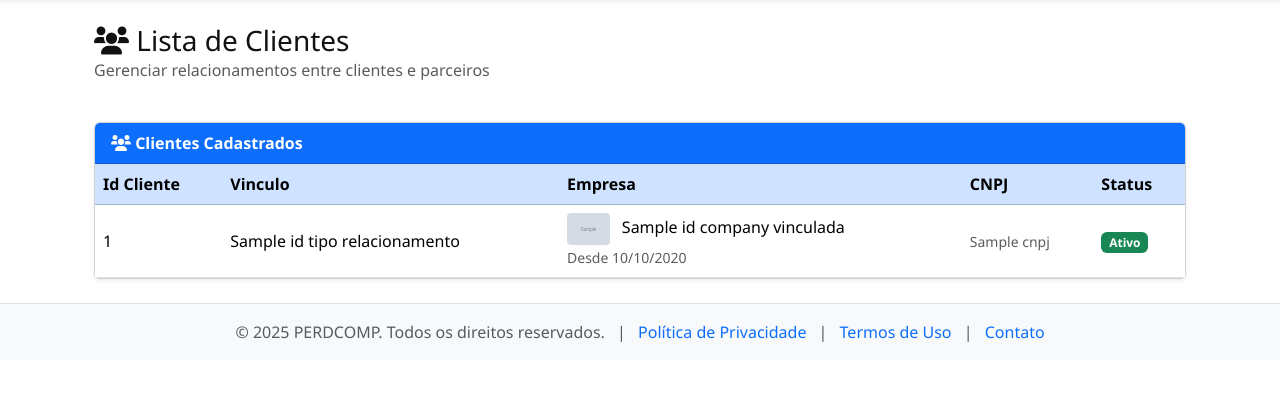
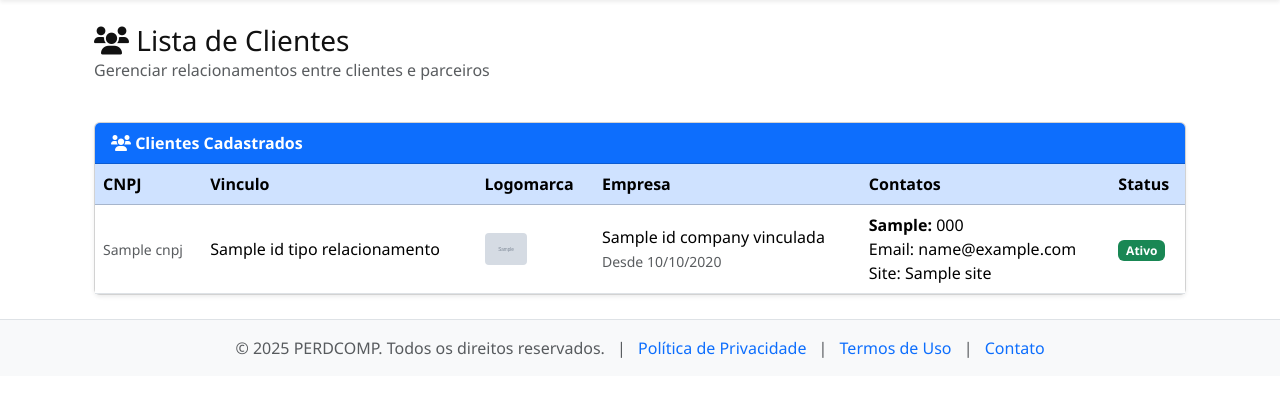
Before and after one commit to danieceiflora/perdcomp01, a Django app: template clientes_parceiros/templates/lista_clientes.html in a window 1280 px wide. Shown: the part 41-438 px from the top of the page. Run offline with Django 5.2, Linux system fonts and the light colour scheme; the template is opened without the code that fills it: most values are stand-ins (such as "Sample title", 1, 10 or a date in 2020); grey boxes marked "Sample" are stand-in pictures.

Commit message:
visualização de contatos de clientes no login de parceiros

```diff
--- a/clientes_parceiros/templates/lista_clientes.html
+++ b/clientes_parceiros/templates/lista_clientes.html
@@ -47,10 +47,11 @@
                         <table class="table table-hover align-middle mb-0">
                             <thead class="table-primary">
                                 <tr>
-                                    <th>Id Cliente</th>
+                                    <th>CNPJ</th>
                                     <th>Vinculo</th>
+                                    <th>Logomarca</th>
                                     <th>Empresa</th>
-                                    <th>CNPJ</th>
+                                    <th>Contatos</th>
                                     <th>Status</th>
                                 </tr>
                             </thead>
@@ -58,27 +59,34 @@
                                 {% for cliente_parceiro in clientes_parceiros %}
                                 <tr>
                                     <td>
-                                        {{ cliente_parceiro.id }}
+                                        <small class="text-muted">{{ cliente_parceiro.id_company_vinculada.cnpj }}</small>
                                     </td>
                                     <td>
                                         {{ cliente_parceiro.id_tipo_relacionamento.tipo_relacionamento }}
                                     </td>
                                     <td>
-                                        {% if cliente_parceiro.id_company_vinculada.logo %}
-                                            <img src="{{ cliente_parceiro.id_company_vinculada.logo.url }}" alt="Logo" style="height:32px; width:auto; margin-right:8px; vertical-align:middle; border-radius:4px;">
+                                        {% if cliente_parceiro.id_company_vinculada.logomarca.url %}
+                                            <img src="{{ cliente_parceiro.id_company_vinculada.logomarca.url }}" alt="Logo" style="height:32px; width:auto; margin-right:8px; vertical-align:middle; border-radius:4px;">
                                         {% else %}
                                             <i class="fas fa-building"></i>
                                         {% endif %}
+                                    </td>
+                                    <td>
                                         {{ cliente_parceiro.id_company_vinculada.nome_fantasia|default:cliente_parceiro.id_company_vinculada.razao_social }}
                                         <br><small class="text-muted">Desde {{ cliente_parceiro.data_inicio_parceria|date:"d/m/Y" }}</small>
                                     </td>
-
                                     <td>
-                                        <small class="text-muted">{{ cliente_parceiro.id_company_vinculada.cnpj }}</small>
+                                        {% for contato in cliente_parceiro.id_company_vinculada.empresa_base_contato.all %}
+                                            <div>
+                                                <strong>{{ contato.tipo_contato }}:</strong>
+                                                {% if contato.telefone %}{{ contato.telefone }}{% endif %}
+                                                {% if contato.email %}<br>Email: {{ contato.email }}{% endif %}
+                                                {% if contato.site %}<br>Site: {{ contato.site }}{% endif %}
+                                            </div>
+                                        {% empty %}
+                                            <span class="text-muted">Sem contatos</span>
+                                        {% endfor %}
                                     </td>
-
-
-
                                     <td>
                                         {% if cliente_parceiro.ativo %}
                                             <span class="badge bg-success">Ativo</span>
@@ -86,7 +94,6 @@
                                             <span class="badge bg-danger">Inativo</span>
                                         {% endif %}
                                     </td>
-
                                 </tr>
                                 {% endfor %}
                             </tbody>
```
Also changed, not shown: correcao/models.py (+16 -0 lines), db.sqlite3.
